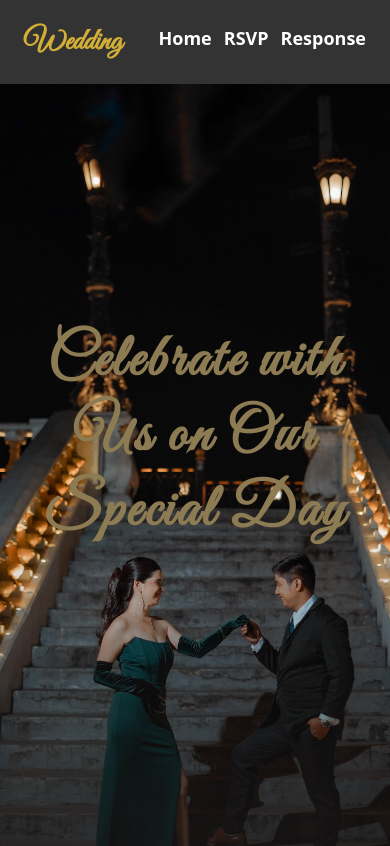
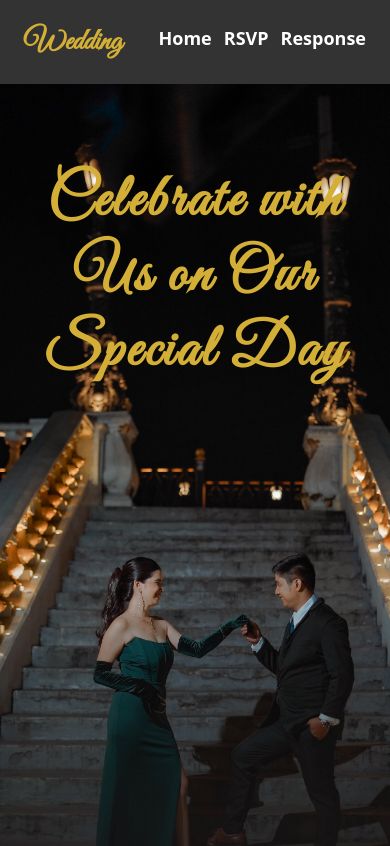
Before and after one commit to Ccode25/Wedding-RSVP, a React (Vite) app in the folder client/: page / in a window 390 px wide. Shown: the top 846 px of the page. Built offline with nearby package versions, Linux system fonts and the light colour scheme.

Commit message:
update design

```diff
--- a/client/src/components/HeroDesktop.jsx
+++ b/client/src/components/HeroDesktop.jsx
@@ -17,7 +17,7 @@ const HeroDesktop = () => {
       <div className="relative flex items-center justify-end text-end text-white h-full px-40">
         <div className="space-y-6 max-w-3xl">
           {/* Heading with Calligraphy Font */}
-          <h1 className="text-6xl sm:text-7xl lg:text-8xl font-extrabold font-greatVibes tracking-wider leading-tight mb-4 text-[#8c7b53] text-shadow-md ">
+          <h1 className="text-6xl sm:text-7xl lg:text-8xl font-extrabold font-greatVibes tracking-wider leading-tight mb-4 text-[#d4af37] text-shadow-md ">
             Celebrate with Us on Our Special Day
           </h1>
 
--- a/client/src/components/HeroMobile.jsx
+++ b/client/src/components/HeroMobile.jsx
@@ -14,10 +14,10 @@ const HeroMobile = () => {
       <div className="absolute inset-0 bg-gradient-to-t from-[#1c1919] via-transparent to-transparent opacity-80"></div>
 
       {/* Centered Content */}
-      <div className="relative flex items-start justify-center text-center text-white h-full px-6 pt-60">
+      <div className="relative flex items-start justify-center text-center text-white h-full px-6 pt-50">
         <div className="space-y-6 max-w-3xl">
           {/* Heading with Calligraphy Font */}
-          <h1 className="text-6xl sm:text-7xl lg:text-8xl font-extrabold font-greatVibes tracking-wider leading-tight mb-4 text-[#8c7b53] text-shadow-md">
+          <h1 className="text-6xl sm:text-7xl lg:text-8xl font-extrabold font-greatVibes tracking-wider leading-tight mb-4 text-[#d4af37] text-shadow-md pt-20">
             Celebrate with Us on Our Special Day
           </h1>
 
--- a/client/src/sections/EventDetails.jsx
+++ b/client/src/sections/EventDetails.jsx
@@ -108,10 +108,10 @@ const EventDetails = () => {
 
             {/* Dress Code */}
             <p className="text-base sm:text-lg lg:text-xl text-green-800">
-              Dress Code: Formal Attire
+              Dress Code: Semi-Formal Attire
             </p>
             <p className="text-base sm:text-lg lg:text-xl text-green-800">
-              Please RSVP by April 15, 2025
+              Please RSVP by April 20, 2025
             </p>
           </div>
 
```
